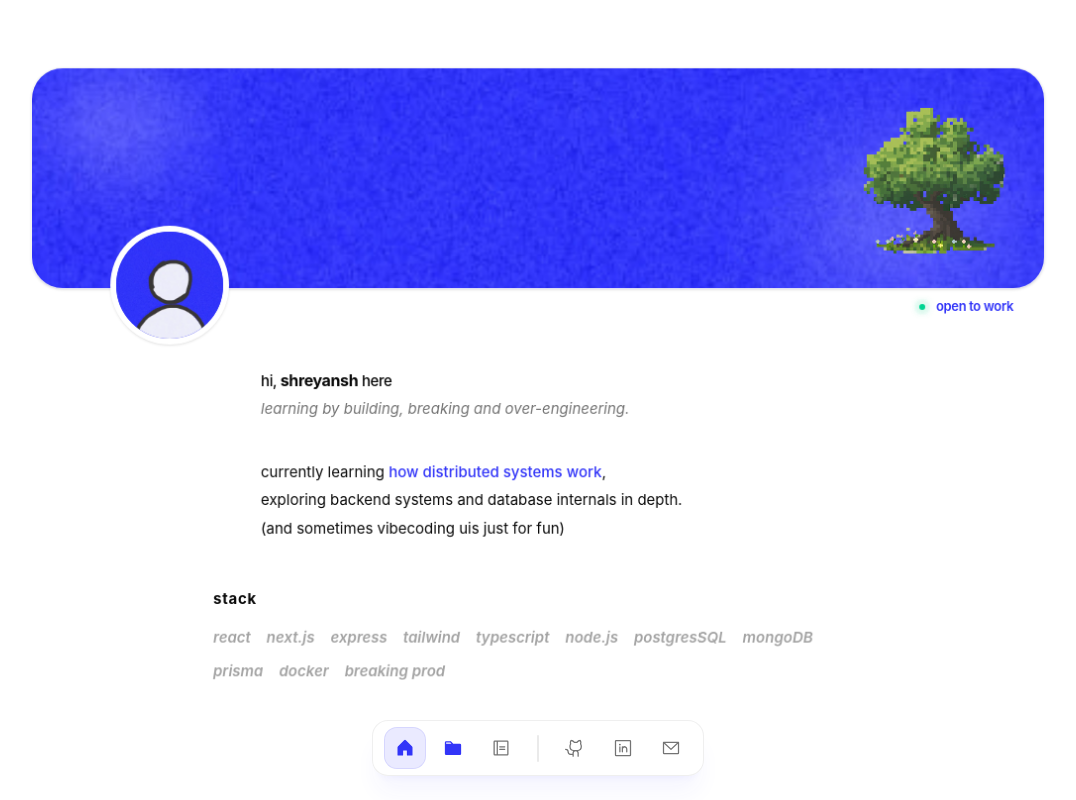
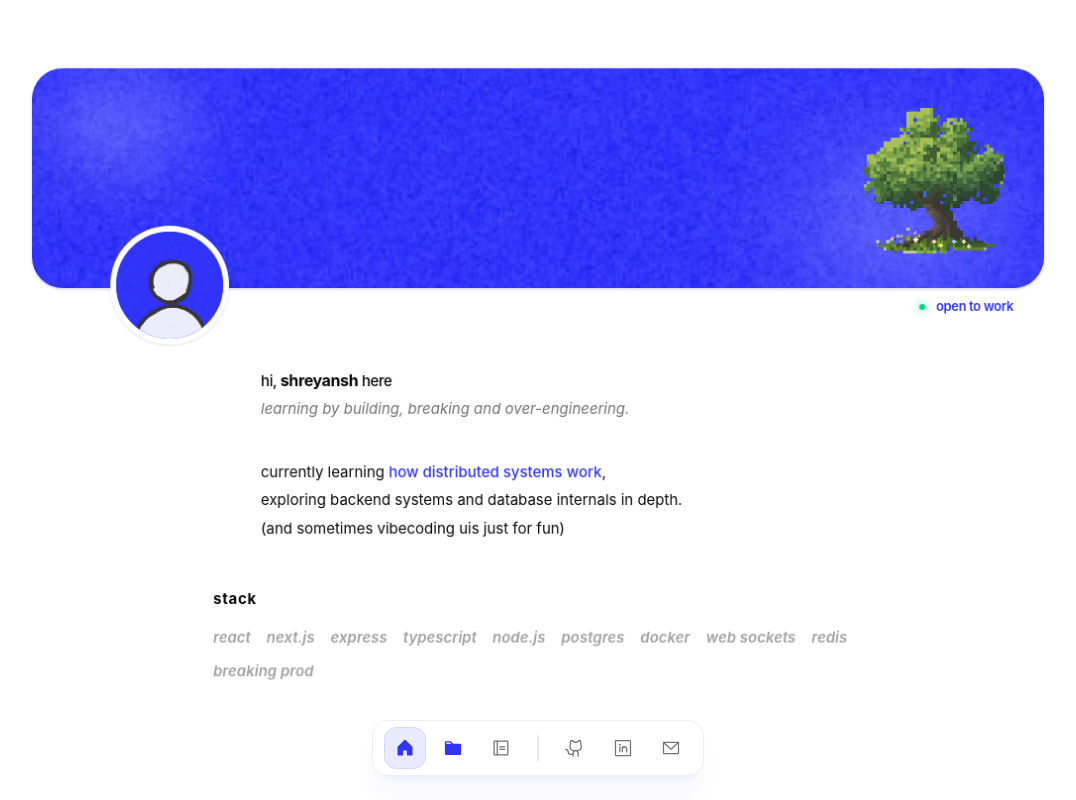
Before and after one commit to ss1ngh/portfolio, a Next.js app: page / in a window 1280 px wide. Shown: the whole page, without its empty margins (102-1178 px from the left). Built offline with nearby package versions, Linux system fonts and the light colour scheme.

Commit message:
new skills unlocked

```diff
--- a/src/data/resume.tsx
+++ b/src/data/resume.tsx
@@ -35,13 +35,12 @@ export const DATA = {
     { name: "react" },
     { name: "next.js" },
     { name: "express" },
-    { name: "tailwind" },
     { name: "typescript" },
     { name: "node.js" },
-    { name: "postgresSQL" },
-    { name: "mongoDB" },
-    { name: "prisma" },
+    { name: "postgres" },
     { name: "docker" },
+    { name: "web sockets" },
+    { name: "redis" },
     { name: "breaking prod" },
   ],
   navbar: [
```
